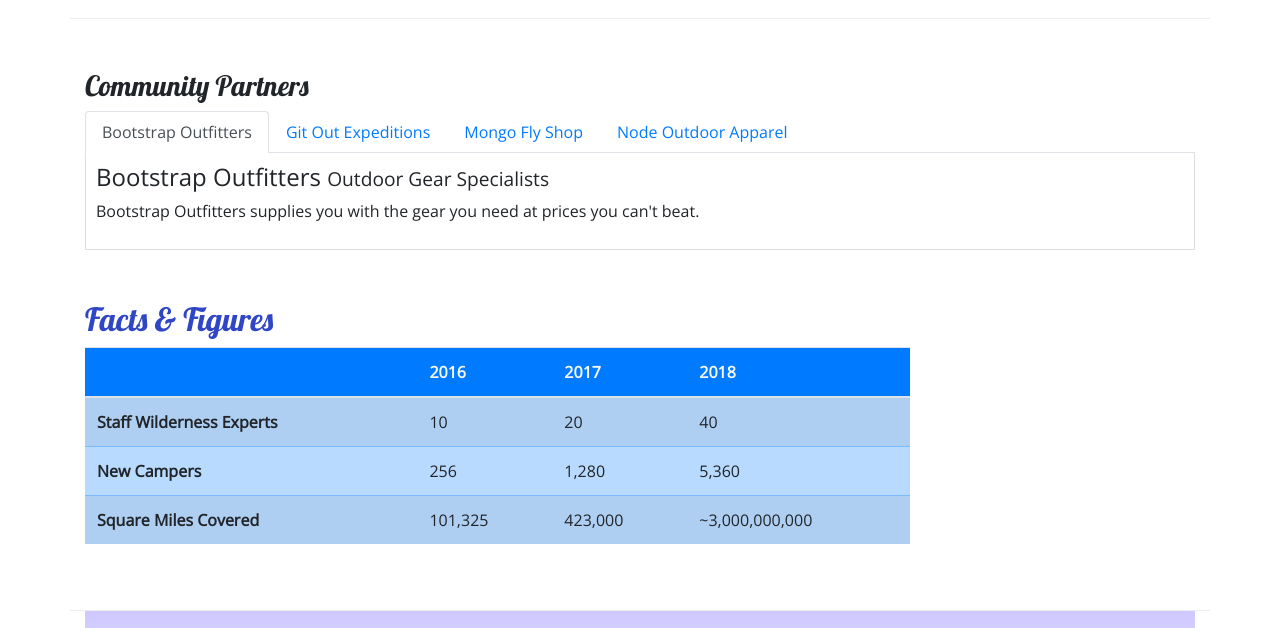
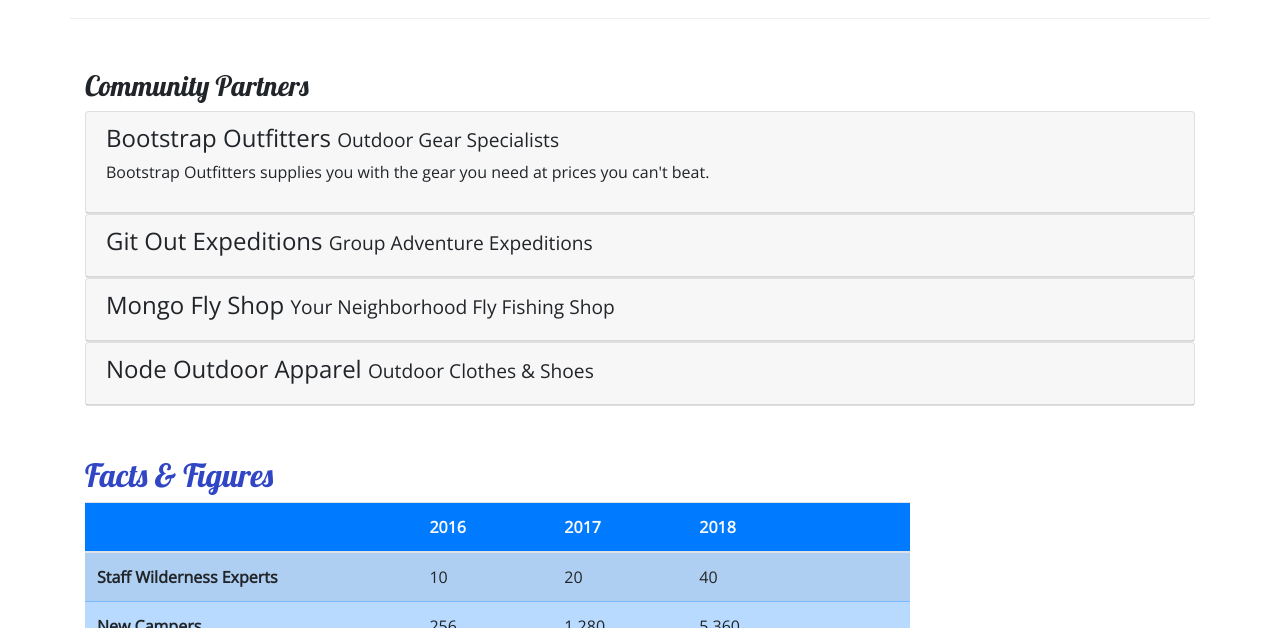
Before and after one commit to Chad-Graham/testsite, a website: page aboutus.html in a window 1280 px wide. Shown: the part 810-1438 px from the top of the page. Drawn offline with nearby package versions, Linux system fonts and the light colour scheme.

Commit message:
Accordion

```diff
--- a/aboutus.html
+++ b/aboutus.html
@@ -113,38 +113,59 @@
         <div class="row row-content">
             <div class="col-12">
                 <h3>Community Partners</h3>
-                <ul class="nav nav-tabs">
-                    <li class="nav-item"><a class="nav-link active" href="#bootstrap" role="tab"
-                            data-toggle="tab">Bootstrap Outfitters</a></li>
-                    <li class="nav-item"><a class="nav-link" href="#git" role="tab" data-toggle="tab">Git Out
-                            Expeditions</a></li>
-                    <li class="nav-item"><a class="nav-link" href="#mongo" role="tab" data-toggle="tab">Mongo Fly
-                            Shop</a></li>
-                    <li class="nav-item"><a class="nav-link" href="#node" role="tab" data-toggle="tab">Node Outdoor
-                            Apparel</a></li>
-                </ul>
-                <div class="tab-content">
-                    <div role="tabpanel" class="tab-pane fade show active" id="bootstrap">
-                        <h4>Bootstrap Outfitters <small>Outdoor Gear Specialists</small></h4>
-                        <p class="d-none d-sm-block">Bootstrap Outfitters supplies you with the gear you need at prices
-                            you can't beat.</p>
+                <div id="accordion">
+                    <div class="card">
+                        <div role="tab" class="card-header">
+                            <a data-toggle="collapse" data-target="#bootstrap"><h4>Bootstrap Outfitters <small>Outdoor Gear Specialists</small></a></h4>
+                            <div class="collapse show" id="bootstrap" data-parent="#accordion">
+                                <div data-toggle="collapse" data-target="#bootstrap" class="collapsed">
+                                    <p class="d-none d-sm-block">Bootstrap Outfitters supplies you with the gear you need at prices you can't beat.</p>
+                                </div>
+                            </div>
+                        </div>
                     </div>
-                    <div role="tabpanel" class="tab-pane fade" id="git">
-                        <h4>Git Out Expeditions <small>Group Adventure Expeditions</small></h4>
-                        <p class="d-none d-sm-block">Join Git Out Expeditions to explore new horizons with a group of
-                            other adventurers!</p>
+                    <div class="card">
+                        <div role="tab" class="card-header">
+                            <h4>
+                                <a class="collapsed" data-toggle="collapse" data-target="#git">
+                                    Git Out Expeditions <small>Group Adventure Expeditions</small>
+                                </a>
+                            </h4>
+                            <div class="collapse" id="git" data-parent="#accordion">
+                                <div class="card-body">
+                                    <p class="d-none d-sm-block">Join Git Out Expeditions to explore new horizons with a group of other adventurers!</p>
+                               </div>
+                            </div>
+                        </div>
                     </div>
-                    <div role="tabpanel" class="tab-pane fade" id="mongo">
-                        <h4>Mongo Fly Shop <small>Your Neighborhood Fly Fishing Shop.</small></h4>
-                        <p class="d-none d-sm-block">Need a new fishing pole, a tacklebox, or flies of all kinds? Stop
-                            by Mongo Fly Shop.</p>
+                    <div class="card">
+                        <div role="tab" class="card-header">
+                            <h4>
+                                <a class="collapsed" data-toggle="collapse" data-target="#mongo">
+                                    Mongo Fly Shop <small>Your Neighborhood Fly Fishing Shop</small>
+                                </a>
+                            </h4>
+                            <div class="collapse" id="mongo" data-parent="#accordion">
+                                <div class="card-body">
+                                    <p class="d-none d-sm-block">Need a new fishing pole, a tacklebox, or flies of all kinds? Stop by Mongo Fly Shop.</p>
+                                </div>
+                            </div>
+                        </div>
                     </div>
-                    <div role="tabpanel" class="tab-pane fade" id="node">
-                        <h4>Node Outdoor Apparel <small>Outdoor Clothes & Shoes</small></h4>
-                        <p class="d-none d-sm-block">From polar fleeces to swimsuits, hiking boots to waders, a visit to
-                            Node will be sure to get you covered.</p>
+                    <div class="card">
+                        <div role="tab" class="card-header">
+                            <h4>
+                                <a class="collapsed" data-toggle="collapse" data-target="#node">
+                                    Node Outdoor Apparel <small>Outdoor Clothes & Shoes</small>
+                                </a>
+                            </h4>
+                            <div class="collapse" id="node" data-parent="#accordion">
+                                <div class="card-body">
+                                    <p class="d-none d-sm-block">From polar fleeces to swimsuits, hiking boots to waders, a visit to Node will be sure to get you covered.</p>
+                                </div>
+                            </div>
+                        </div>
                     </div>
-                </div>
 
                 <div class="row row-content">
                     <div class="col-sm-9">
--- a/css/styles.css
+++ b/css/styles.css
@@ -38,8 +38,7 @@ header h2 {
     background-color: #901CAD;
 }
 
-.tab-content {
-    border: 1px solid #DDD;
-    border-top: none;
-    padding: 10px;
-}
+a, a:hover {
+    color: inherit;
+    text-decoration: none;
+  }
```
